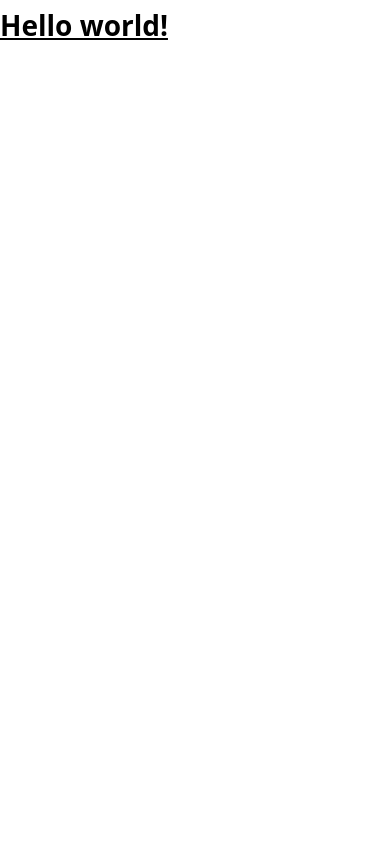
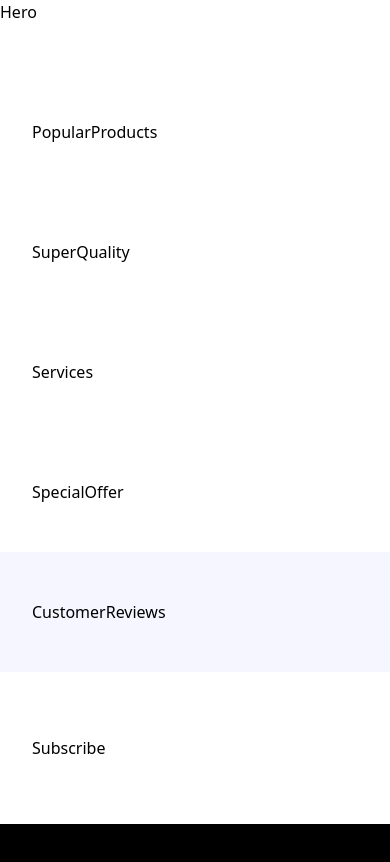
Before and after one commit to chinekwe01/tailwindcss-Nike-Website, a React (Vite) app: page / in a window 390 px wide. Shown: the top 862 px of the page. Built offline with nearby package versions, Linux system fonts and the light colour scheme; a web font is replaced by a local one.

Commit message:
added section for page | created component for section

```diff
--- a/src/App.jsx
+++ b/src/App.jsx
@@ -1,7 +1,32 @@
-export default function App() {
-  return (
-    <h1 className="text-3xl font-bold underline">
-      Hello world!
-    </h1>
-  )
-}
+ import  { Hero, CustomerReviews, Footer, PopularProducts, Services, SpecialOffer, Subscribe, SuperQuality } from './sections';
+const App = () => (
+  <main className="relative">
+    {/* < Nav /> */}
+    <section className="xl:padding-1 wide:padding-r padding-b">
+      < Hero />
+    </section>
+    <section className="padding">
+      < PopularProducts />
+    </section>
+    <section className="padding">
+      < SuperQuality />
+    </section>
+    <section className="padding">
+      < Services />
+    </section>
+    <section className="padding">
+      < SpecialOffer />
+    </section>
+    <section className="bg-pale-blue padding">
+      < CustomerReviews />
+    </section>
+    <section className="padding-x sm:py-32 py-16 w-full">
+      < Subscribe />
+    </section>
+    <section className="padding-x -padding-t pb-8 bg-black">
+      < Footer />
+    </section>
+  </main>
+);
+
+export default App;
--- /dev/null
+++ b/src/sections/CustomerReviews.jsx
@@ -0,0 +1,7 @@
+const CustomerReviews = () => {
+  return (
+    <div>CustomerReviews</div>
+  )
+}
+
+export default CustomerReviews
--- /dev/null
+++ b/src/sections/Footer.jsx
@@ -0,0 +1,7 @@
+const Footer = () => {
+  return (
+    <div>Footer</div>
+  )
+}
+
+export default Footer
--- /dev/null
+++ b/src/sections/Hero.jsx
@@ -0,0 +1,7 @@
+const Hero = () => {
+  return (
+    <div>Hero</div>
+  )
+}
+
+export default Hero
--- /dev/null
+++ b/src/sections/PopularProducts.jsx
@@ -0,0 +1,7 @@
+const PopularProducts = () => {
+  return (
+    <div>PopularProducts</div>
+  )
+}
+
+export default PopularProducts
--- /dev/null
+++ b/src/sections/Services.jsx
@@ -0,0 +1,7 @@
+const Services = () => {
+  return (
+    <div>Services</div>
+  )
+}
+
+export default Services
--- /dev/null
+++ b/src/sections/SpecialOffer.jsx
@@ -0,0 +1,7 @@
+const SpecialOffer = () => {
+  return (
+    <div>SpecialOffer</div>
+  )
+}
+
+export default SpecialOffer
--- /dev/null
+++ b/src/sections/Subscribe.jsx
@@ -0,0 +1,7 @@
+const Subscribe = () => {
+  return (
+    <div>Subscribe</div>
+  )
+}
+
+export default Subscribe
--- /dev/null
+++ b/src/sections/SuperQuality.jsx
@@ -0,0 +1,7 @@
+const SuperQuality = () => {
+  return (
+    <div>SuperQuality</div>
+  )
+}
+
+export default SuperQuality
--- /dev/null
+++ b/src/sections/index.js
@@ -0,0 +1,19 @@
+import Hero from "./Hero";
+import PopularProducts from "./PopularProducts";
+import SuperQuality from "./SuperQuality";
+import Services from "./Services";
+import SpecialOffer from "./SpecialOffer";
+import CustomerReviews from "./CustomerReviews";
+import Subscribe from "./Subscribe";
+import Footer from "./Footer";
+
+export  {
+    Hero,
+    PopularProducts,
+    SuperQuality,
+    Services,
+    SpecialOffer,
+    CustomerReviews,
+    Subscribe,
+    Footer
+}
```
